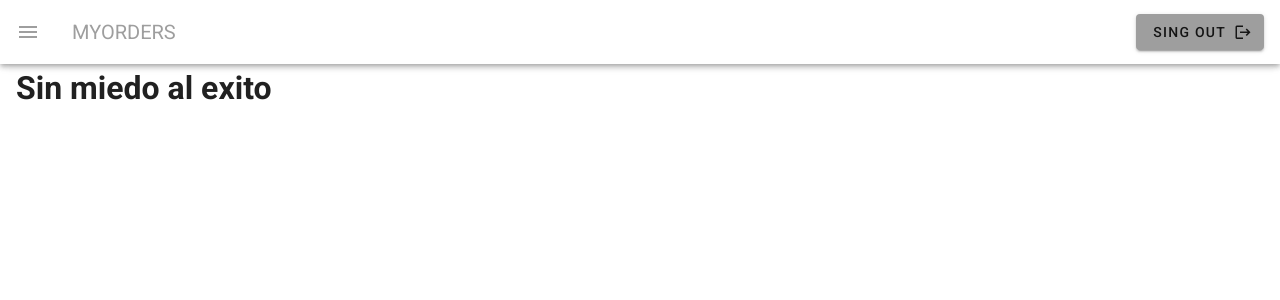
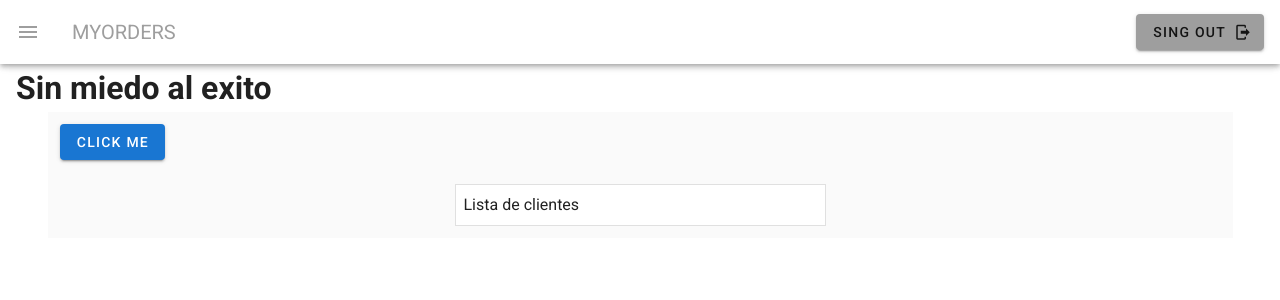
Before and after one commit to iPoe/rest-clients, a Vue app: page / in a window 1280 px wide. Shown: the top 300 px of the page. Built offline with nearby package versions, Linux system fonts and the light colour scheme.

Commit message:
learning the grid with vuetify

```diff
--- a/package.json
+++ b/package.json
@@ -9,11 +9,13 @@
   },
   "dependencies": {
     "core-js": "^3.6.5",
+    "material-design-icons-iconfont": "^6.1.0",
     "vue": "^2.6.11",
     "vue-router": "^3.2.0",
     "vuetify": "^2.4.0"
   },
   "devDependencies": {
+    "@mdi/font": "^5.9.55",
     "@vue/cli-plugin-babel": "~4.5.0",
     "@vue/cli-plugin-eslint": "~4.5.0",
     "@vue/cli-plugin-router": "~4.5.0",
--- a/src/components/Navbar.vue
+++ b/src/components/Navbar.vue
@@ -1,6 +1,6 @@
 <template>
     <div>
-        <v-navigation-drawer :clipped="clipped" v-model="drawer"
+        <v-navigation-drawer  v-model="drawer"
       bottom
       temporary app dark class="primary lighten-3">
             <v-list dense>
@@ -18,14 +18,14 @@
         </v-navigation-drawer>
 
 
-        <v-toolbar fixed app :clipped-left="clipped">
+        <v-toolbar >
             <v-app-bar-nav-icon @click.stop="drawer = !drawer" class="grey--text"></v-app-bar-nav-icon>
             <v-toolbar-title class="text-uppercase grey--text">
                 <span class="font weight-light">My</span>
                 <span>Orders</span>
             </v-toolbar-title>
             <v-spacer></v-spacer>
-            <v-btn flat color="grey">
+            <v-btn  color="grey">
                 <span>Sing Out</span>
                 <v-icon right>mdi-logout</v-icon>
             </v-btn>
--- a/src/main.js
+++ b/src/main.js
@@ -2,6 +2,8 @@ import Vue from 'vue'
 import App from './App.vue'
 import router from './router'
 import vuetify from './plugins/vuetify'
+import 'material-design-icons-iconfont/dist/material-design-icons.css'
+
 
 
 Vue.config.productionTip = false
--- a/src/plugins/vuetify.js
+++ b/src/plugins/vuetify.js
@@ -1,7 +1,9 @@
+import '@mdi/font/css/materialdesignicons.css';
 import Vue from 'vue';
 import Vuetify from 'vuetify/lib/framework';
 
 Vue.use(Vuetify);
 
 export default new Vuetify({
+
 });
--- a/src/views/Home.vue
+++ b/src/views/Home.vue
@@ -1,13 +1,38 @@
 <template>
- <div class="home">
-   <h1>Sin miedo al exito</h1>
- </div>
+  <div class="dashboard">
+    <h1>Sin miedo al exito</h1>
+    <v-container class="grey lighten-5">
+      <v-row justify="start">
+        <v-col md ="4" >
+       <v-btn
+        color="primary"
+        elevation="2"
+      >click me</v-btn>
+
+        </v-col>
+      </v-row>
+      <v-row justify="center">
+        <v-col md ="4" >
+        <v-card
+          class="pa-2"
+          outlined
+          tile
+        >
+          Lista de clientes
+        </v-card>
+
+        </v-col>
+      </v-row>
+
+
+    </v-container>
+  </div>
 </template>
 
 <script>
 
   export default {
-    name: 'Home',
+
 
 
   }
```
Also changed, not shown: 1 other file (tests, documents, lock files or other folders).
